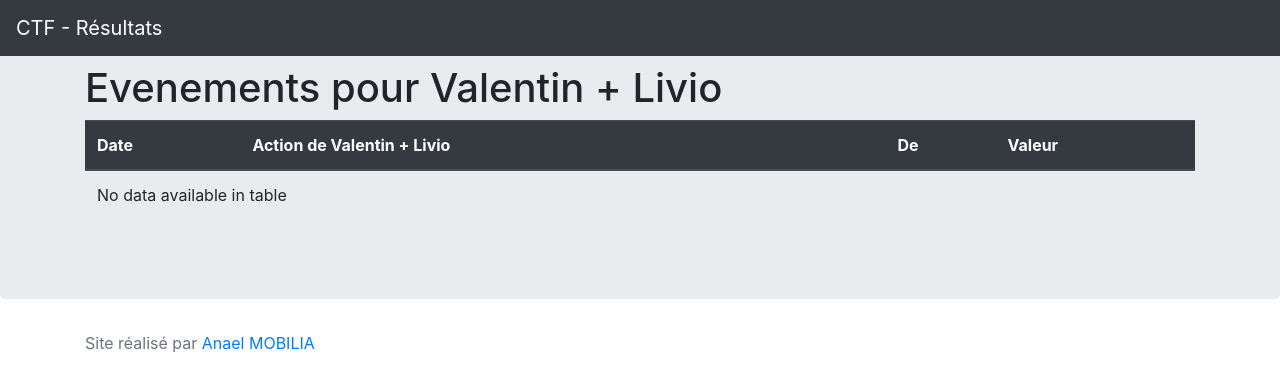
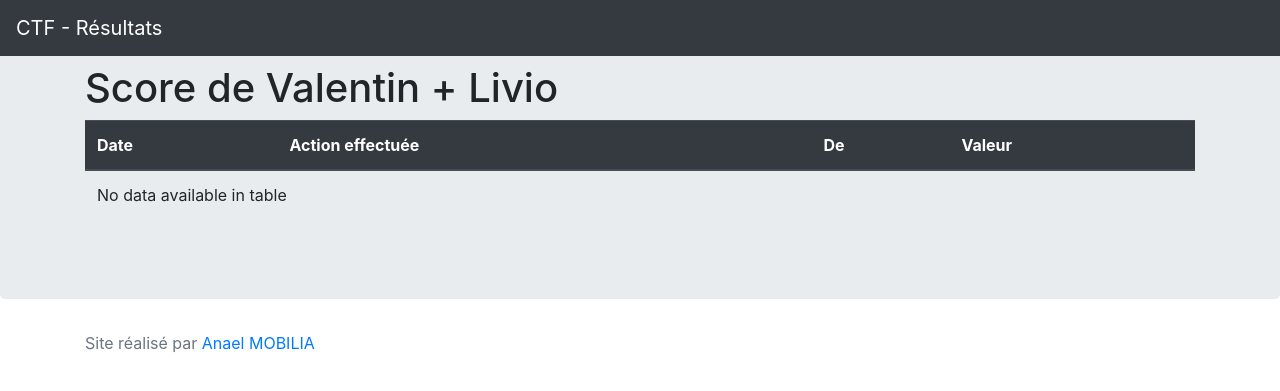
Before and after one commit to AnaelMobilia/ctfResults, a PHP site: page /scoreGroupe.php?id=9 in a window 1280 px wide. Shown: the top 391 px of the page. Run offline with PHP 8.4, Linux system fonts and the light colour scheme; data comes from the database, SQL or seed files in the repository.

Commit message:
Fic libellé pour être plus clair

```diff
--- a/scoreGroupe.php
+++ b/scoreGroupe.php
@@ -26,12 +26,12 @@
             <!-- Main jumbotron for a primary marketing message or call to action -->
             <div class="jumbotron">
                 <div class="container">
-                    <h1 class="display-5">Evenements pour <?= loader::getNomGroupe($_GET["id"]) ?></h1>
+                    <h1 class="display-5">Score de <?= loader::getNomGroupe($_GET["id"]) ?></h1>
                     <table class="table table-hover" id="resultats">
                         <thead class="thead-dark">
                             <tr>
                                 <th scope="col">Date</th>
-                                <th scope="col">Action de <?= loader::getNomGroupe($_GET["id"]) ?></th>
+                                <th scope="col">Action effectuée</th>
                                 <th scope="col">De</th>
                                 <th scope="col">Valeur</th>
                             </tr>
```
